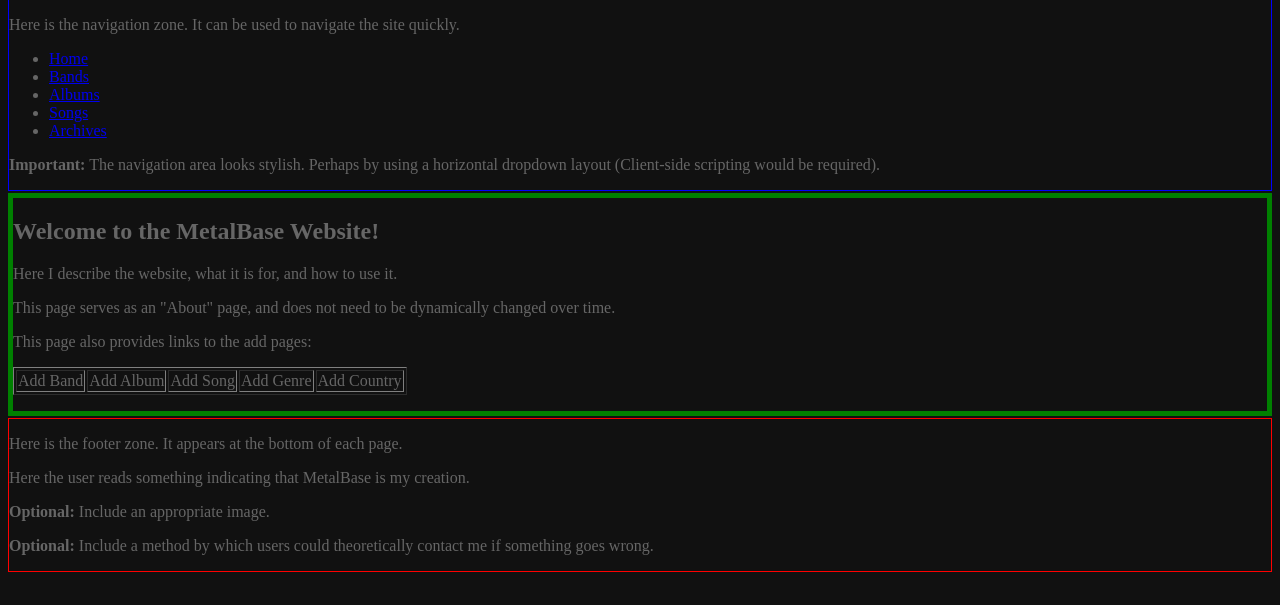
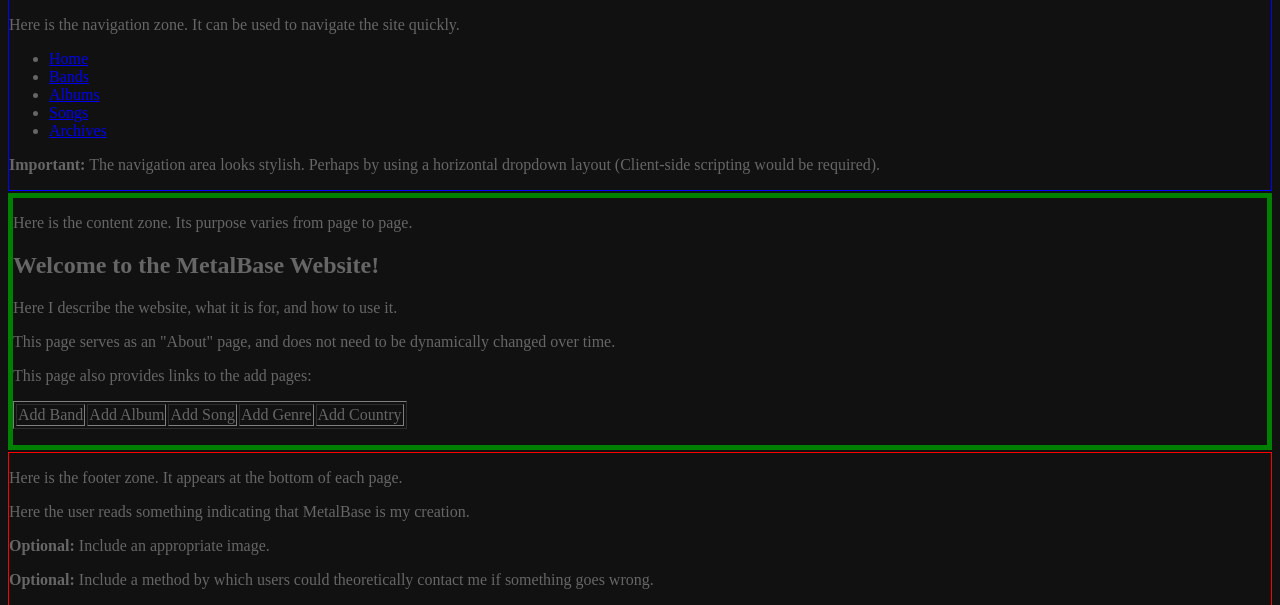
Before and after one commit to doug3230/MetalBase, a PHP site: page / in a window 1280 px wide. Shown: the part 161-766 px from the top of the page. Run offline with PHP 8.4, Linux system fonts and the light colour scheme.

Commit message:
Added contentzone description to each page

```diff
--- a/Prototype/archives.php
+++ b/Prototype/archives.php
@@ -10,6 +10,7 @@
 		<?php include 'includes/navigationzone.html.php'; ?>
 
 		<div id="contentzone">
+			<p>Here is the content zone. Its purpose varies from page to page.</p>
 			<h2>External Archives</h2>
 			<p>Here I provide some links to online resources I find useful.</p>
 			<p>Examples of external archives are
--- a/Prototype/includes/searchpage.html.php
+++ b/Prototype/includes/searchpage.html.php
@@ -10,6 +10,7 @@
 		<?php include 'includes/navigationzone.html.php'; ?>
 
 		<div id="contentzone">
+			<p>Here is the content zone. Its purpose varies from page to page.</p>
 			<h2><?php echo ucfirst($element);?>s on the Site</h2>
 			<form><input type="text" /><input type="submit" value="<?php echo 'Search ' . ucfirst($element) . 's';?>" /></form>
 			<p>Here I give the option to give a detailed search for <?php echo $element;?>s with a name similar to the input text. <br />
--- a/Prototype/index.php
+++ b/Prototype/index.php
@@ -10,6 +10,7 @@
 		<?php include 'includes/navigationzone.html.php'; ?>
 
 		<div id="contentzone">
+			<p>Here is the content zone. Its purpose varies from page to page.</p>
 			<h2>Welcome to the MetalBase Website!</h2>
 			<p>Here I describe the website, what it is for, and how to use it.</p>
 			<p>This page serves as an "About" page, and does not need to be dynamically changed over time.</p>
--- a/Prototype/results.php
+++ b/Prototype/results.php
@@ -10,6 +10,7 @@
 		<?php include 'includes/navigationzone.html.php'; ?>
 
 		<div id="contentzone">
+			<p>Here is the content zone. Its purpose varies from page to page.</p>
 			<h2>Results</h2>
 			<p>Here I display the results of a search query.</p>
 			<p>The results allow the user to access a band's,
--- a/Prototype/search_by_country.php
+++ b/Prototype/search_by_country.php
@@ -10,6 +10,7 @@
 		<?php include 'includes/navigationzone.html.php'; ?>
 
 		<div id="contentzone">
+			<p>Here is the content zone. Its purpose varies from page to page.</p>
 			<h2>Search by Country</h2>
 			<p>Here I allow the user to browse results by the country that they originate from.</p>
 			<p><strong>Optional:</strong> One band/album/song can have multiple countries.</p>
--- a/Prototype/search_by_genre.php
+++ b/Prototype/search_by_genre.php
@@ -10,6 +10,7 @@
 		<?php include 'includes/navigationzone.html.php'; ?>
 
 		<div id="contentzone">
+			<p>Here is the content zone. Its purpose varies from page to page.</p>
 			<h2>Search by Genre</h2>
 			<p>Here I allow the user to browse results by the genre that they are associated with.</p>
 			<p><strong>Important:</strong> One band/album/song can have multiple genres.</p>
--- a/Prototype/search_by_name.php
+++ b/Prototype/search_by_name.php
@@ -10,6 +10,7 @@
 		<?php include 'includes/navigationzone.html.php'; ?>
 
 		<div id="contentzone">
+			<p>Here is the content zone. Its purpose varies from page to page.</p>
 			<h2>Search by Name</h2>
 			<p>Here I allow the user to browse results by the letter of the alphabet that they begin with.</p>
 			<p><?php
```
